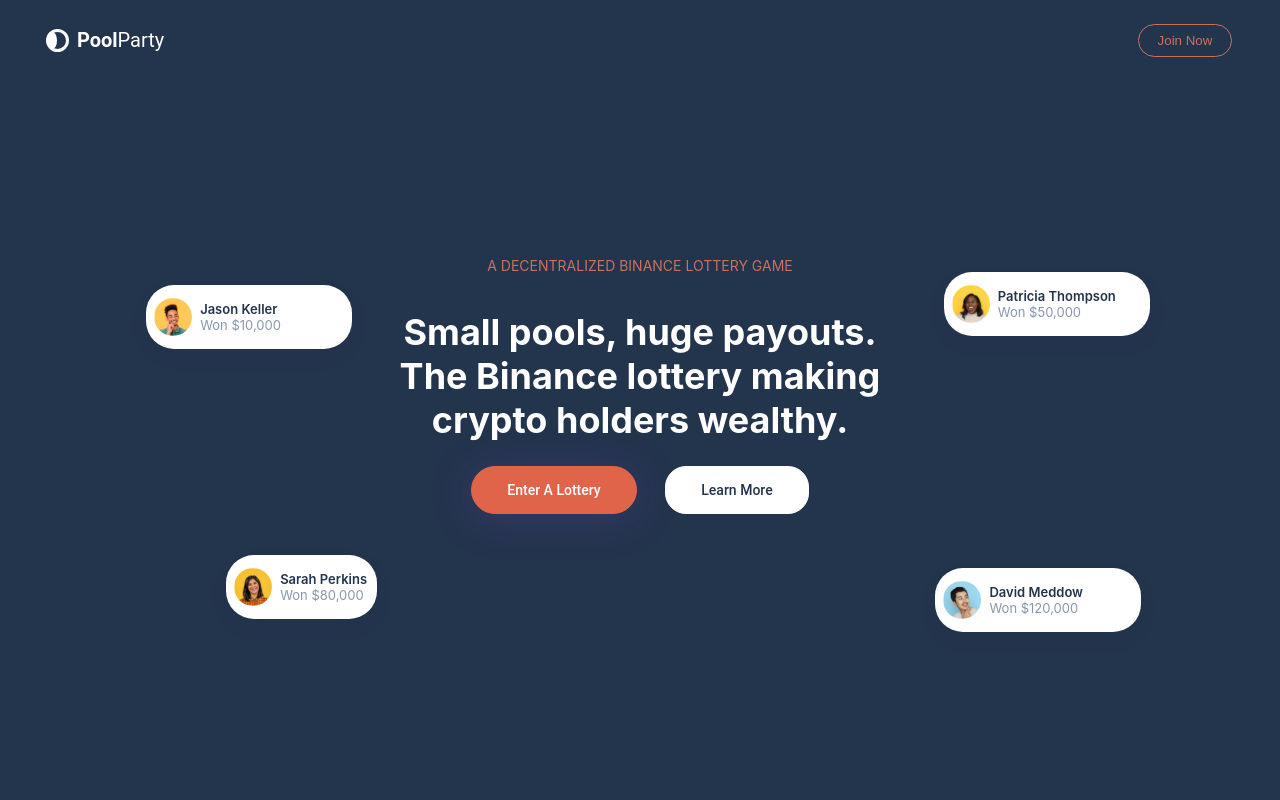
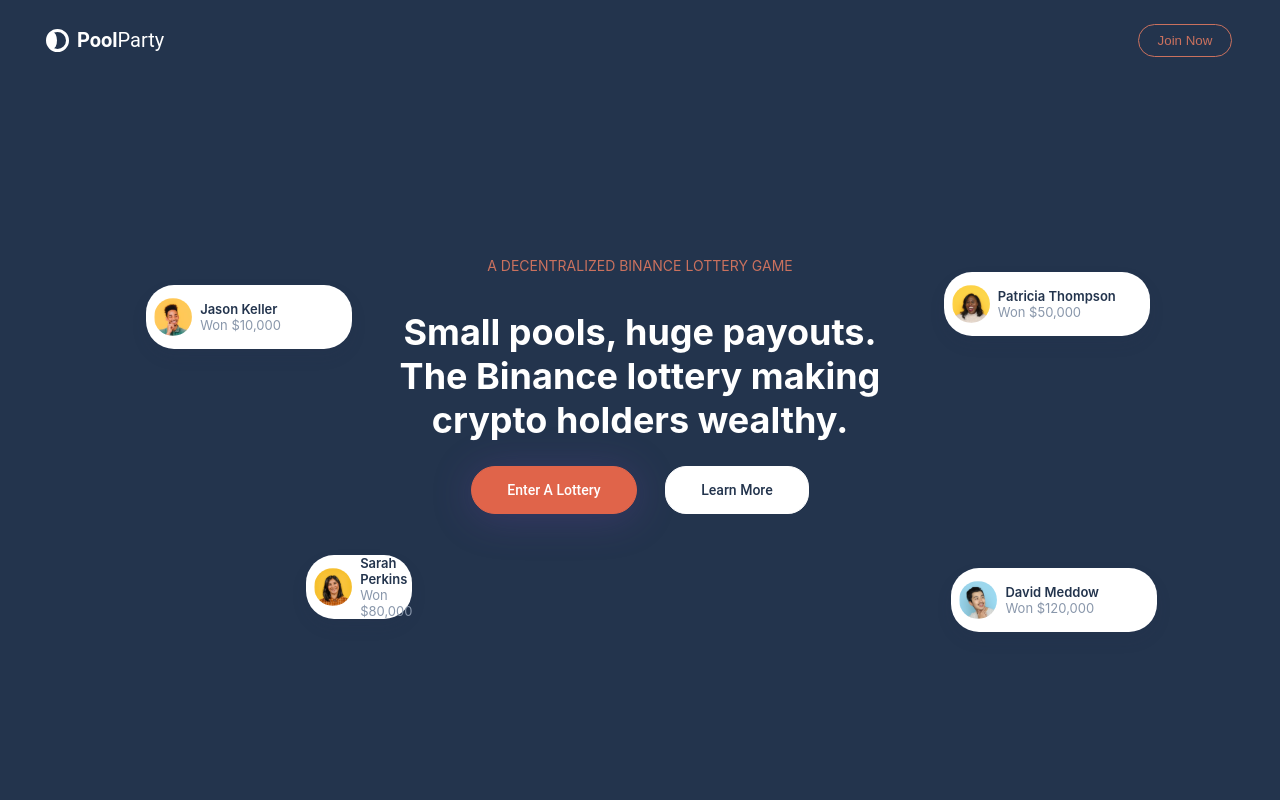
Before and after one commit to lepadatumihail/pool-party, a Next.js app: page / in a window 1280 px wide. Shown: the top 800 px of the page. Built offline with nearby package versions, Linux system fonts and the light colour scheme.

Commit message:
Update css

```diff
--- a/pages/index.js
+++ b/pages/index.js
@@ -25,7 +25,7 @@
 const SecondRowLeftSide = styled.div`
   display: flex;
   flex-direction: row;
-  padding-left: 14em;
+  padding-left: 19em;
 `;
 
 
@@ -55,7 +55,7 @@
   display: flex;
   flex-direction: row;
   justify-content: flex-start;
-  padding-left: 5em;
+  padding-left: 6em;
 `;
 
 const CenterContent = styled.div`
```
